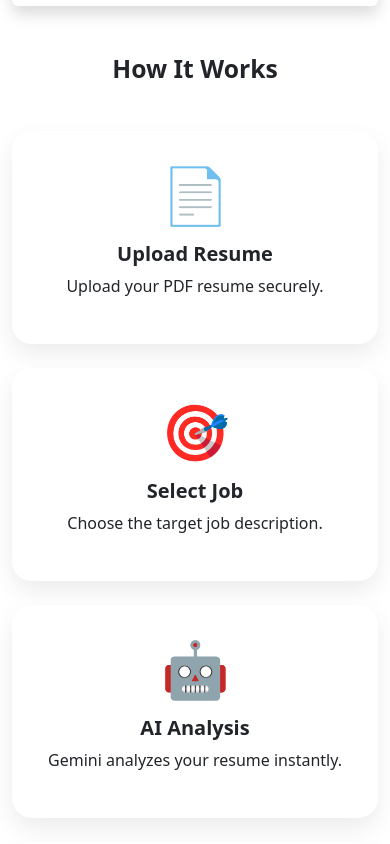
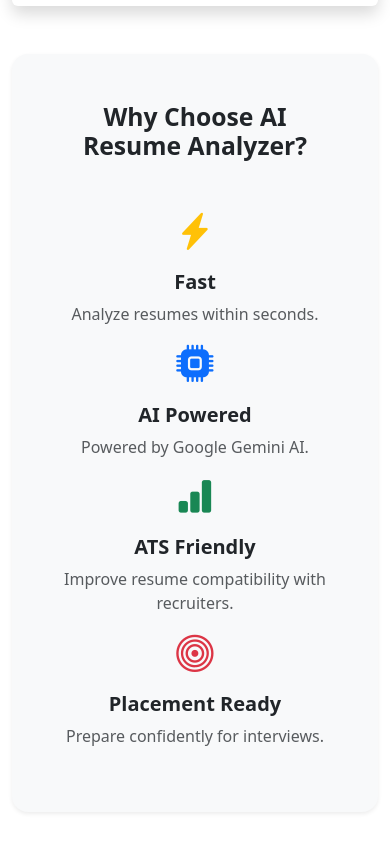
Before and after one commit to Gursimrankaur0612/AI-resume-analyzer, a React app in the folder frontend/: page / in a window 390 px wide. Shown: the part 3440-4284 px from the top of the page. Built offline with nearby package versions, Linux system fonts and the light colour scheme; the HTML template or start-up script is replaced by a standard one.

Commit message:
Redesign dashboard with improved header, modern analytics cards, and hover effects

```diff
--- a/frontend/src/components/Dashboard.jsx
+++ b/frontend/src/components/Dashboard.jsx
@@ -19,18 +19,28 @@ function Dashboard() {
 return (
   <div>
 
-    <h2 className="mb-4 fw-bold">
-      <i className="bi bi-speedometer2 me-2"></i>
-      Dashboard
-    </h2>
+    <div className="mb-5">
+
+  <h1 className="fw-bold">
+    📊 Dashboard
+  </h1>
+
+  <p className="text-muted fs-5">
+    Welcome to your AI Resume Analyzer dashboard.
+    Monitor your resume analyses, ATS performance and AI insights.
+  </p>
+
+</div>
 
     <div className="row g-4">
 
       <div className="col-md-4">
-        <div className="card shadow border-0 h-100 bg-primary text-white">
+        <div className="card dashboard-card shadow bg-primary text-white h-100">
           <div className="card-body text-center">
 
-            <i className="bi bi-file-earmark-person-fill display-5 text-white"></i>
+           <div className="dashboard-icon">
+    <i className="bi bi-file-earmark-person-fill display-5"></i>
+</div>
 
             <h5 className="mt-3 text-white">Total Analyses</h5>
 
@@ -43,10 +53,12 @@ return (
       </div>
 
       <div className="col-md-4">
-        <div className="card shadow border-0 h-100 bg-success text-white">
+        <div className="card dashboard-card shadow bg-success text-white h-100">
           <div className="card-body text-center">
 
-            <i className="bi bi-speedometer2 display-5 text-white"></i>
+            <div className="dashboard-icon">
+    <i className="bi bi-speedometer2 display-5"></i>
+</div>
 
             <h5 className="mt-3 text-white">Average Resume Score</h5>
 
@@ -59,10 +71,12 @@ return (
       </div>
 
       <div className="col-md-4">
-        <div className="card shadow border-0 h-100 bg-warning">
+        <div className="card dashboard-card shadow bg-warning h-100">
           <div className="card-body text-center">
 
-            <i className="bi bi-graph-up-arrow display-5 text-dark"></i>
+            <div className="dashboard-icon">
+    <i className="bi bi-graph-up-arrow display-5"></i>
+</div>
 
             <h5 className="mt-3 text-dark">Average ATS Match</h5>
 
--- a/frontend/src/pages/Home.jsx
+++ b/frontend/src/pages/Home.jsx
@@ -366,51 +366,7 @@ function Home() {
         </div>
 
       </div>
-      {/* ================= HOW IT WORKS ================= */}
 
-<div className="mt-5" data-aos="fade-up">
-
-  <h2 className="text-center fw-bold mb-5">
-    How It Works
-  </h2>
-
-  <div className="row text-center">
-
-    <div className="col-lg-3 col-md-6 mb-4">
-      <div className="step-box">
-        <h1>📄</h1>
-        <h5>Upload Resume</h5>
-        <p>Upload your PDF resume securely.</p>
-      </div>
-    </div>
-
-    <div className="col-lg-3 col-md-6 mb-4">
-      <div className="step-box">
-        <h1>🎯</h1>
-        <h5>Select Job</h5>
-        <p>Choose the target job description.</p>
-      </div>
-    </div>
-
-    <div className="col-lg-3 col-md-6 mb-4">
-      <div className="step-box">
-        <h1>🤖</h1>
-        <h5>AI Analysis</h5>
-        <p>Gemini analyzes your resume instantly.</p>
-      </div>
-    </div>
-
-    <div className="col-lg-3 col-md-6 mb-4">
-      <div className="step-box">
-        <h1>🚀</h1>
-        <h5>Get Results</h5>
-        <p>Receive ATS score, suggestions and interview questions.</p>
-      </div>
-    </div>
-
-  </div>
-
-</div>
 
       {/* ================= WHY CHOOSE ================= */}
 
--- a/frontend/src/styles/home.css
+++ b/frontend/src/styles/home.css
@@ -217,25 +217,3 @@ width:230px;
     color:#7952b3;
 
 }
-.step-box{
-    padding:30px;
-    border-radius:20px;
-    background:white;
-    box-shadow:0 10px 25px rgba(0,0,0,.08);
-    transition:.3s;
-    height:100%;
-}
-
-.step-box:hover{
-    transform:translateY(-8px);
-    box-shadow:0 20px 40px rgba(0,0,0,.15);
-}
-
-.step-box h1{
-    font-size:55px;
-}
-
-.step-box h5{
-    margin-top:15px;
-    font-weight:700;
-}
```
